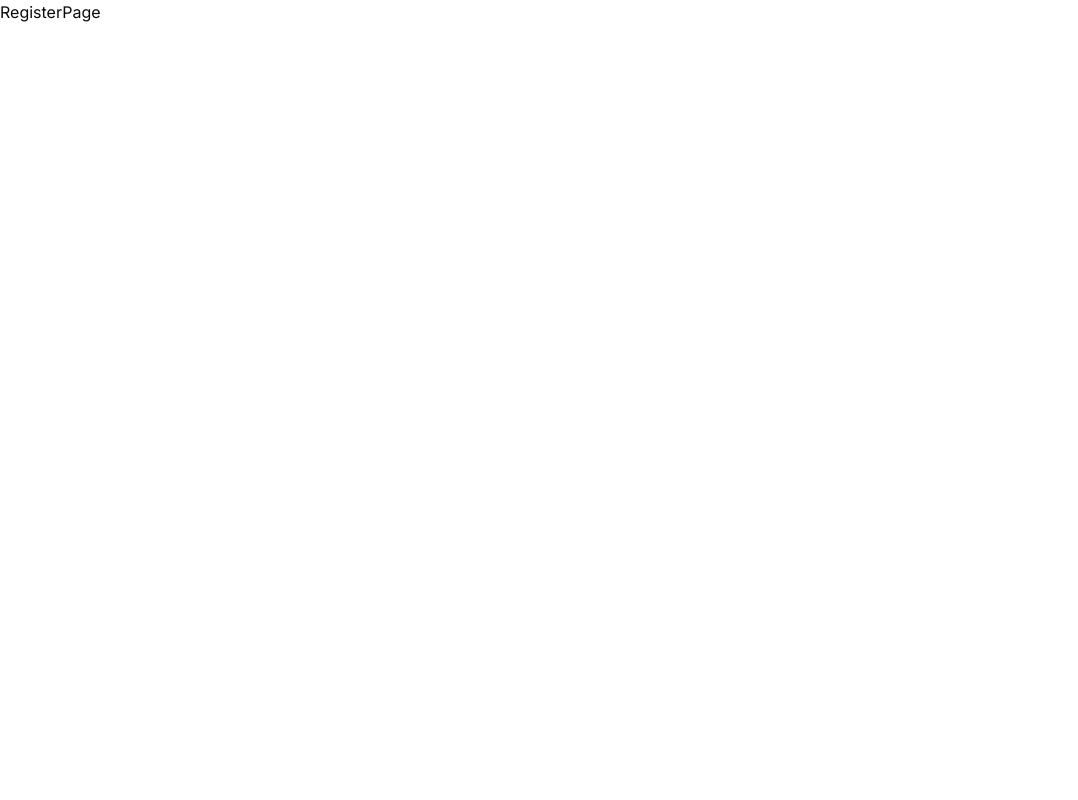
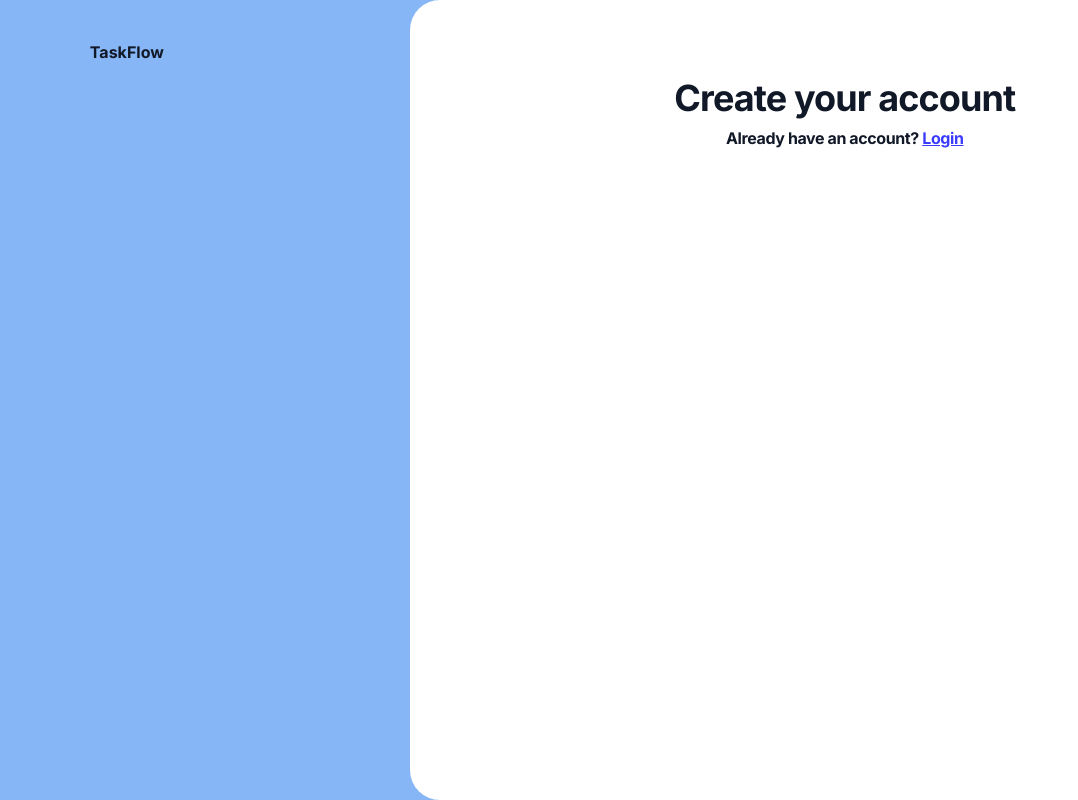
Before and after one commit to The-CodeINN/taskflow, a Next.js app in the folder client/taskflow-frontend/: page /register in a window 1280 px wide. Shown: the whole page, without its empty margins (0-1078 px from the left). Built offline with nearby package versions, Linux system fonts and the light colour scheme.

Commit message:
authpage: registration

```diff
--- a/client/taskflow-frontend/app/(platform)/(auth)/register/page.tsx
+++ b/client/taskflow-frontend/app/(platform)/(auth)/register/page.tsx
@@ -1,7 +1,34 @@
-import React from 'react';
+import Link from "next/link";
+import React from "react";
 
 const RegisterPage = () => {
-  return <div>RegisterPage</div>;
+  return (
+    <div>
+      <section className="flex bg-[#86B6F6] justify-between ">
+        <div className="w-[40%] hidden md:flex">
+          <div className="text-right w-[40%] mt-10 font-bold text-gray-900  ">
+            TaskFlow
+          </div>
+        </div>
+
+        <div className="bg-white h-screen md:w-[85%] md:rounded-l-[30px] w-full">
+          <h2 className="mt-20 text-center text-4xl font-bold leading-9 tracking-tight text-gray-900">
+            Create your account
+          </h2>
+          <p className="mt-1 text-center text-1xl font-bold leading-9 tracking-tight text-gray-900">
+            Already have an account?{" "}
+            <Link href="/login" className="text-[#3C3CFF] underline">
+              Login
+            </Link>
+          </p>
+
+          <div className="mt-9 pl-20"></div>
+        </div>
+      </section>
+
+      <section className=""></section>
+    </div>
+  );
 };
 
 export default RegisterPage;
```
